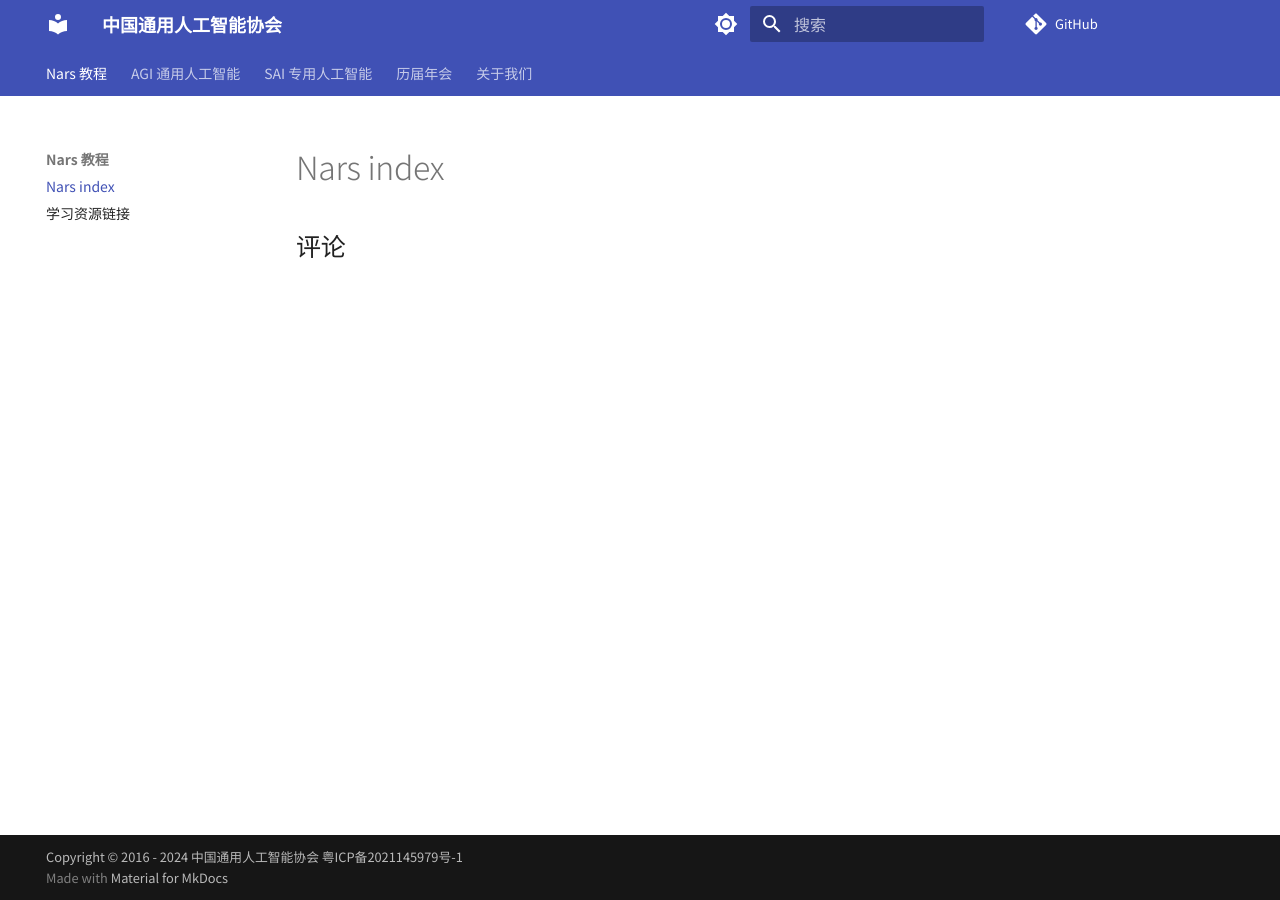
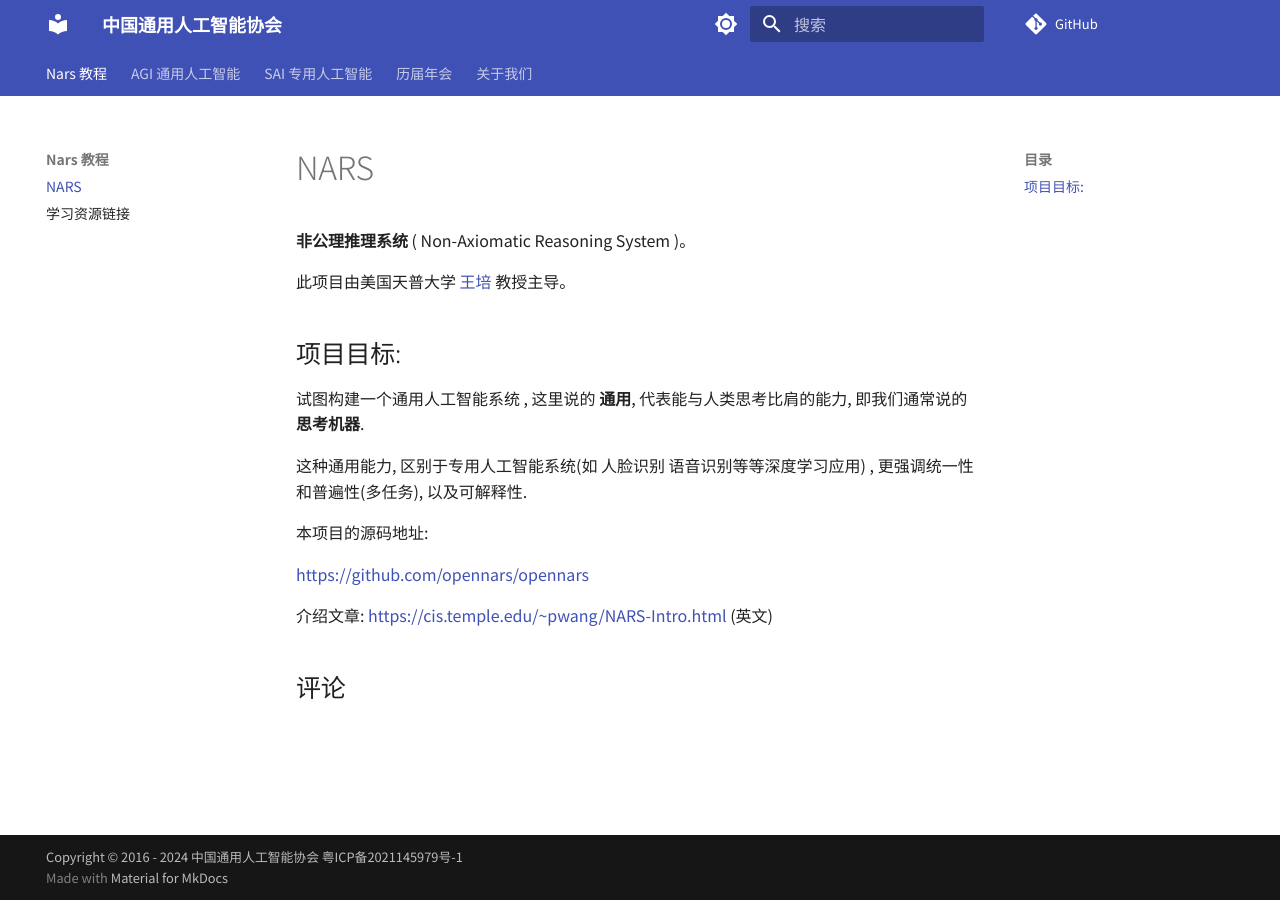
Before and after one commit to Hailaylin/agi-society-cn, an MkDocs documentation site: the page built from docs/nars/nars_index.md, in a window 1280 px wide. Built offline with MkDocs 1.6.1 and Material for MkDocs 9.7.7, drawn with Linux system fonts in a browser that asks for light colours; comment, search, counter and statistics services are not loaded.

Commit message:
📃 docs(nars, agi, sai): 开始整理资料，从容易到难

```diff
--- a/docs/nars/nars_index.md
+++ b/docs/nars/nars_index.md
@@ -1,3 +1,20 @@
 ---
 comments: true
 ---
+# NARS
+
+**非公理推理系统** ( Non-Axiomatic Reasoning System )。
+
+此项目由美国天普大学 [王培](https://cis.temple.edu/~pwang/ "王培") 教授主导。
+
+## 项目目标:
+
+试图构建一个通用人工智能系统 , 这里说的 **通用**, 代表能与人类思考比肩的能力, 即我们通常说的 **思考机器**.
+
+这种通用能力, 区别于专用人工智能系统(如 人脸识别 语音识别等等深度学习应用) , 更强调统一性和普遍性(多任务), 以及可解释性.
+
+本项目的源码地址:
+
+[https://github.com/opennars/opennars](https://github.com/opennars/opennars)
+
+介绍文章: [https://cis.temple.edu/~pwang/NARS-Intro.html](https://cis.temple.edu/~pwang/NARS-Intro.html) (英文)
```
Also changed, not shown: docs/agi/agi_intro.md (+16 -0 lines), docs/nars/learning_resources.md (+10 -0 lines), docs/sai/sai_intro.md (added, +8 -0 lines).
